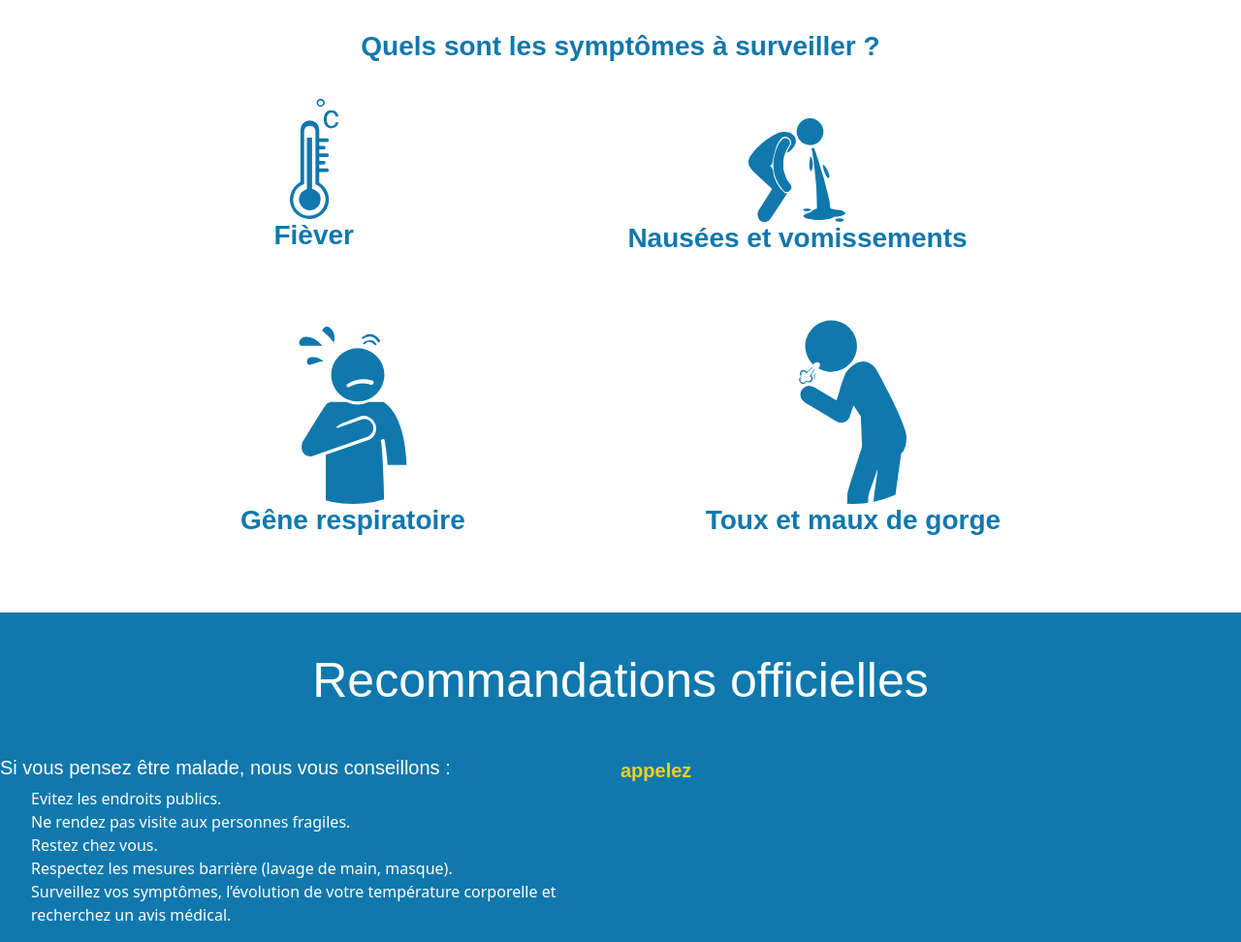
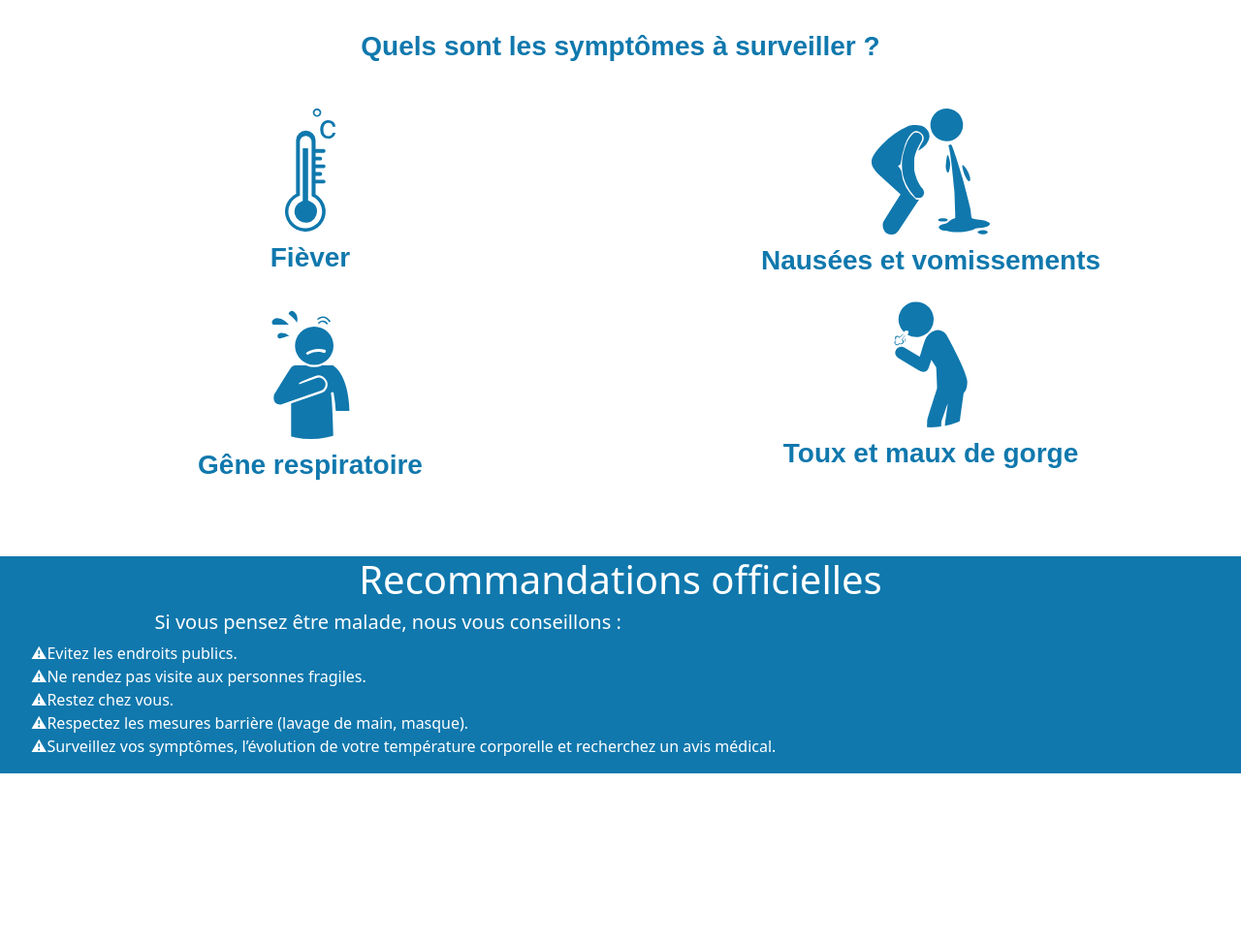
Before and after one commit to kerkazou/COV19_Survey, a plain HTML site: page zaiad.html in a window 1280 px wide. Shown: the part 800-1772 px from the top of the page at 97% size. After the commit the page ends 1598 px from the top, so only its background shows below. Drawn offline with nearby package versions, Linux system fonts and the light colour scheme.

Commit message:
quelque modifications sur la pade de zaiad

```diff
--- a/style.css
+++ b/zaiad.css
@@ -6,7 +6,6 @@
 ul li{
     color: white;
     list-style: none;
-    font-weight: 500;
 }
 #appelez{
     font-family: 'Cairo', sans-serif !important;
@@ -36,7 +35,4 @@ ul li{
         flex-direction: column;
         text-align: center;
     }
-    #text-recommandation{
-
-    }
 }
--- a/index.html
+++ b/zaiad.html
@@ -4,13 +4,10 @@
     <meta charset="UTF-8">
     <meta http-equiv="X-UA-Compatible" content="IE=edge">
     <meta name="viewport" content="width=device-width, initial-scale=1.0">
-    <link href="https://cdn.jsdelivr.net/npm/bootstrap@5.0.2/dist/css/bootstrap.min.css" rel="stylesheet" integrity="sha384-EVSTQN3/azprG1Anm3QDgpJLIm9Nao0Yz1ztcQTwFspd3yD65VohhpuuCOmLASjC" crossorigin="anonymous">
-    <script src="https://cdn.jsdelivr.net/npm/bootstrap@5.0.2/dist/js/bootstrap.bundle.min.js" integrity="sha384-MrcW6ZMFYlzcLA8Nl+NtUVF0sA7MsXsP1UyJoMp4YLEuNSfAP+JcXn/tWtIaxVXM" crossorigin="anonymous"></script>
-    <link rel="stylesheet" href="https://cdn.jsdelivr.net/npm/bootstrap-icons@1.8.1/font/bootstrap-icons.css">
     <link rel="stylesheet" href="bootstrap.bundle.min.js">
     <link rel="stylesheet" href="bootstrap.min.css">
-    <link rel="stylesheet" href="style.css">
-  <title>Document</title>
+    <link rel="stylesheet" href="zaiad.css">
+  <title>page zaiad</title>
 </head>
 <body>
     <!-- Zaiad -->
@@ -41,44 +38,42 @@
     </div>
     <div >
         <h3 id="text" class="text-center fs-3 mx-auto pt-3 w-100" style="color: #1078AD; font-family: 'Cairo', sans-serif !important;font-weight: 900;">Quels sont les symptômes à surveiller ?</h3>
-        <div id="card" class="d-flex" style="justify-content:space-evenly">
-            <div>
-                <img class="d-block mx-auto" src="./Assets/SVG/ico7.svg" alt="img" style="width: 50px; margin-top:30px;">
+        <div class="d-flex flex-wrap mt-5">
+            <div class="col-sm-6 col-12 text-center">
+                <img src="./Assets/SVG/ico7.svg" style="width: 8%; margin-bottom: 10px;">
                 <h3 style="color: #1078AD; font-family: 'Cairo', sans-serif !important;font-weight: 900;">Fièver</h3>
             </div>
-            <div>
-                <img class="d-block mx-auto" src="./Assets/SVG/Calque -8.svg" alt="img" style="width: 100px; margin-top:50px;">
+            <div class="col-sm-6 col-12 text-center">
+                <img src="./Assets/SVG/Calque -8.svg" style="margin-bottom: 10px;">
                 <h3 style="color: #1078AD; font-family: 'Cairo', sans-serif !important;font-weight: 900;">Nausées et vomissements</h3>
             </div>
-        </div>
-        <div id="card" class="d-flex" style="justify-content:space-evenly">
-            <div>
-                <img class="d-block mx-auto" src="./Assets/SVG/Calque -2.svg" alt="img" style="width: 220px; margin-top:30px;">
+            <div class="col-sm-6 col-12 text-center">
+                <img src="./Assets/SVG/Calque -2.svg" style="margin-bottom: 10px;">
                 <h3 style="color: #1078AD; font-family: 'Cairo', sans-serif !important;font-weight: 900;">Gêne respiratoire</h3>
             </div>
-            <div>
-                <img class="d-block mx-auto" src="./Assets/SVG/Calque -1.svg" alt="img" style="width: 215px; margin-top:35px;">
+            <div class="col-sm-6 col-12 text-center">
+                <img src="./Assets/SVG/Calque -1.svg" style="margin-bottom: 10px;">
                 <h3 style="color: #1078AD; font-family: 'Cairo', sans-serif !important;font-weight: 900;">Toux et maux de gorge</h3>
             </div>
         </div>
+
     </div>
     <div id="recommandation" style="background-color: #1078AD; margin-top: 70px;">
-        <h3 id="text-recommandation" class="text-center fs-3 mx-auto w-100" style="color: white; font-size: 50px !important; font-family: 'Cairo', sans-serif !important; padding-top: 40px;">Recommandations officielles</h3>
+        <h1 class="text-center" style="color: white;">Recommandations officielles</h1>
         <div id="blue" class="d-flex">
             <div>
-                <h3 class=" mx-auto w-100 col-6" style="color: white; font-size: 20px !important; font-family: 'Cairo', sans-serif !important; padding-top: 40px;">Si vous pensez être malade, nous vous conseillons :</h3>
+                <h4 class="col-12 h5 text-center" style="color:white;">Si vous pensez être malade, nous vous conseillons :</h4>
                 <ul>
-                    <li> Evitez les endroits publics.</li>
-                    <li> Ne rendez pas visite aux personnes fragiles.</li>
-                    <li> Restez chez vous.</li>
-                    <li> Respectez les mesures barrière (lavage de main, masque).</li>
-                    <li> Surveillez vos symptômes, l’évolution de votre température corporelle et recherchez un avis médical.</li>
+                    <li><span>⚠</span>Evitez les endroits publics.</li>
+                    <li><span>⚠</span>Ne rendez pas visite aux personnes fragiles.</li>
+                    <li><span>⚠</span>Restez chez vous.</li>
+                    <li><span>⚠</span>Respectez les mesures barrière (lavage de main, masque).</li>
+                    <li><span>⚠</span>Surveillez vos symptômes, l’évolution de votre température corporelle et recherchez un avis médical.</li>
                 </ul>
             </div>
-            <div class="col-6">
-                <p id="appelez" class="mx-auto"><span>appelez</span></p>
+            <div>
+
             </div>
-
         </div>
 
     </div>
```
